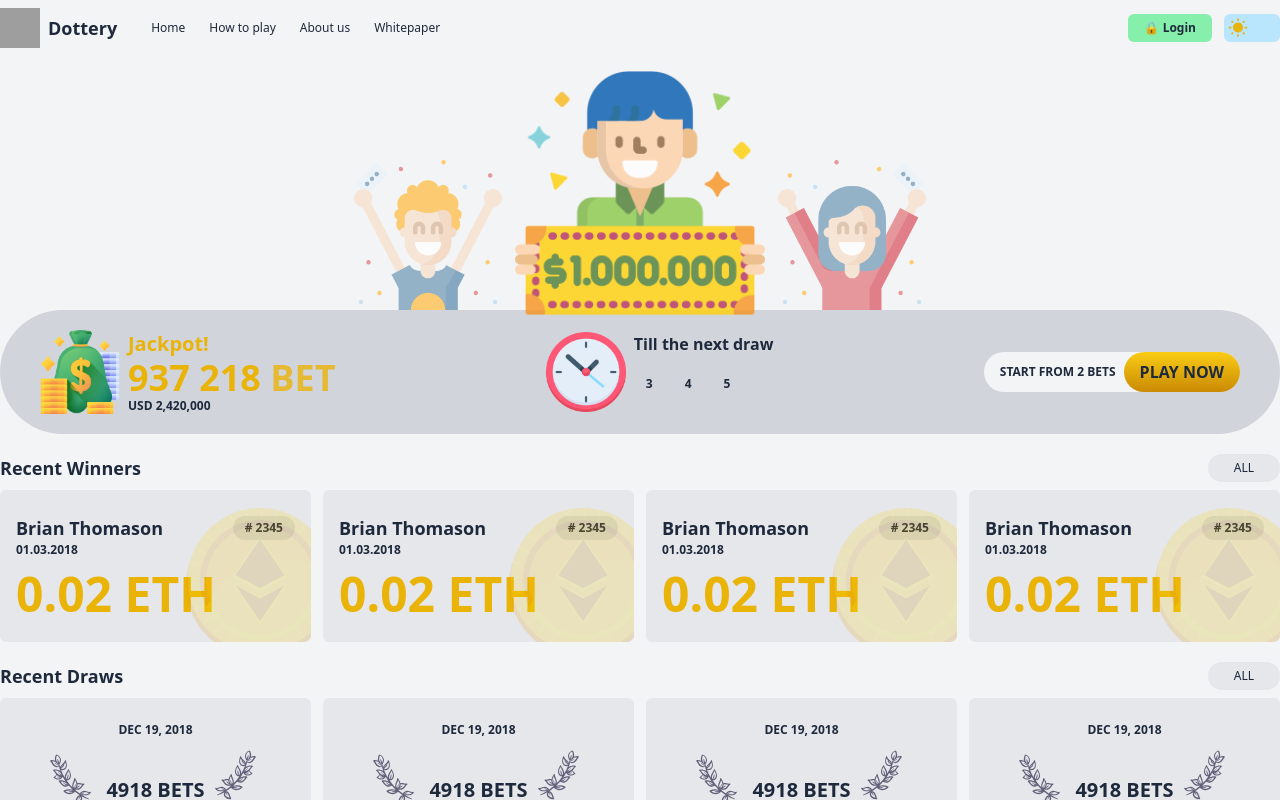
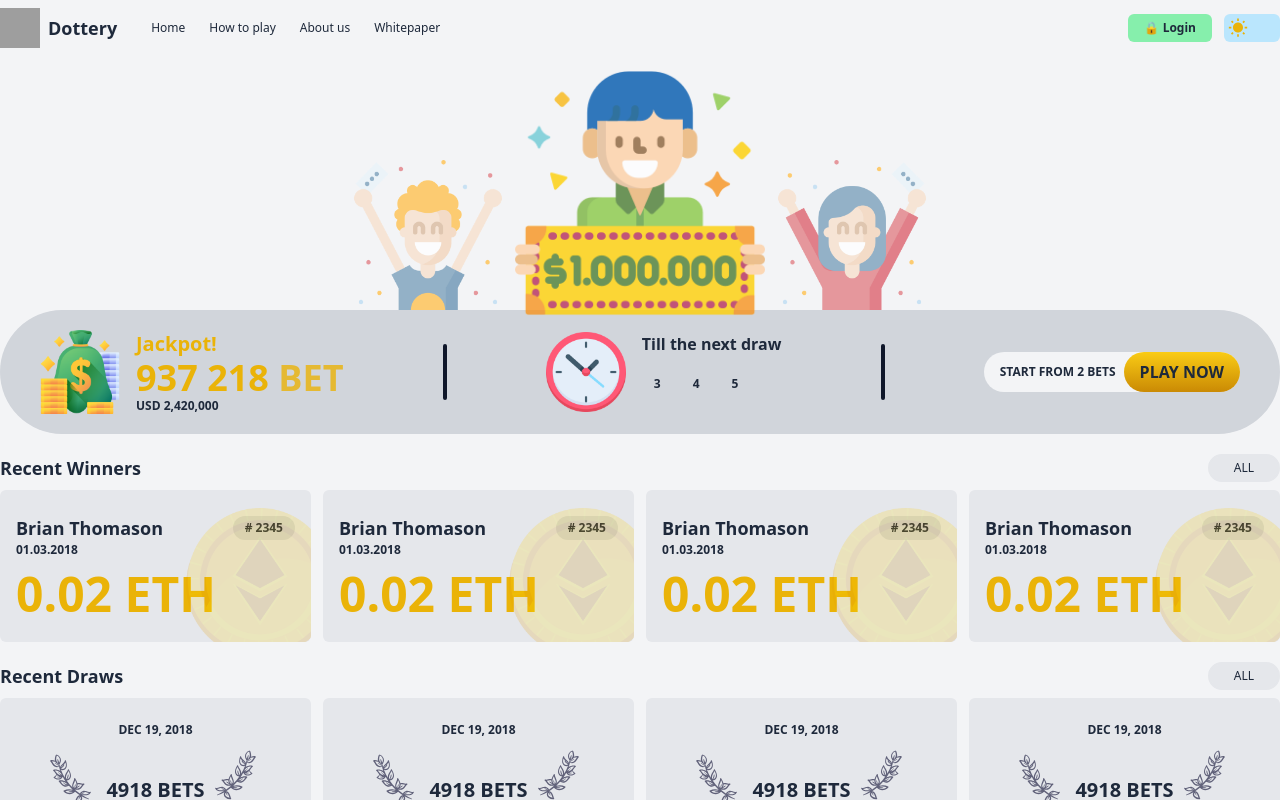
Before and after one commit to marwenkouidhi/lottery-dapp, a Next.js app in the folder nextjs-frontend-lottery/: page / in a window 1280 px wide. Shown: the top 800 px of the page. Built offline with nearby package versions, Linux system fonts and the light colour scheme; grey boxes are pictures that could not be loaded.

Commit message:
update hero section

```diff
--- a/nextjs-frontend-lottery/components/HeroSection.tsx
+++ b/nextjs-frontend-lottery/components/HeroSection.tsx
@@ -5,7 +5,7 @@ import { MdTimelapse } from "react-icons/md";
 const HeroSection = () => {
   const days = [];
   return (
-    <div className="font-semibold">
+    <div className="font-semibold hover:dark:brightness-105 hover:brightness-95">
       <div className="flex items-end justify-center opacity-80 dark:opacity-60 space-x-3 ">
         <div className="-mb-1">
           <Image src="/celebration1.png" height={150} width={150} />
@@ -17,8 +17,8 @@ const HeroSection = () => {
           <Image src="/celebration2.png" height={150} width={150} />
         </div>
       </div>
-      <div className=" bg-gray-300 dark:bg-slate-800 rounded-full p-5 px-10 flex justify-between items-center ">
-        <div className=" flex space-x-2">
+      <div className=" bg-gray-300 dark:bg-slate-800  rounded-full p-5 px-10 flex justify-between items-center cursor-pointer">
+        <div className=" flex space-x-4">
           <Image src="/hero3.png" height={80} width={80} />
           <div>
             <h2 className="text-xl text-yellow-500">Jackpot!</h2>
@@ -28,7 +28,8 @@ const HeroSection = () => {
             <p>USD 2,420,000</p>
           </div>
         </div>
-        <div className="flex space-x-2">
+        <div className="w-1 h-14 dark:bg-gray-100 bg-slate-900 shadow-2xl rounded-full" />
+        <div className="flex space-x-4">
           <Image src="/hero4.png" height={80} width={80} />
           <div className="flex flex-col space-y-3">
             <p className="text-base">Till the next draw</p>
@@ -45,6 +46,7 @@ const HeroSection = () => {
             </div>
           </div>
         </div>
+        <div className="w-1 h-14 dark:bg-gray-100 bg-slate-900 shadow-2xl rounded-full" />
         <div className="flex space-x-2 items-center bg-gray-100 dark:bg-slate-700 rounded-full ">
           <p className="pl-4 uppercase">Start from 2 bets</p>
           <button className="bg-gradient-to-b from-yellow-400 to-yellow-600 p-2 px-4 rounded-full text-base">
```
